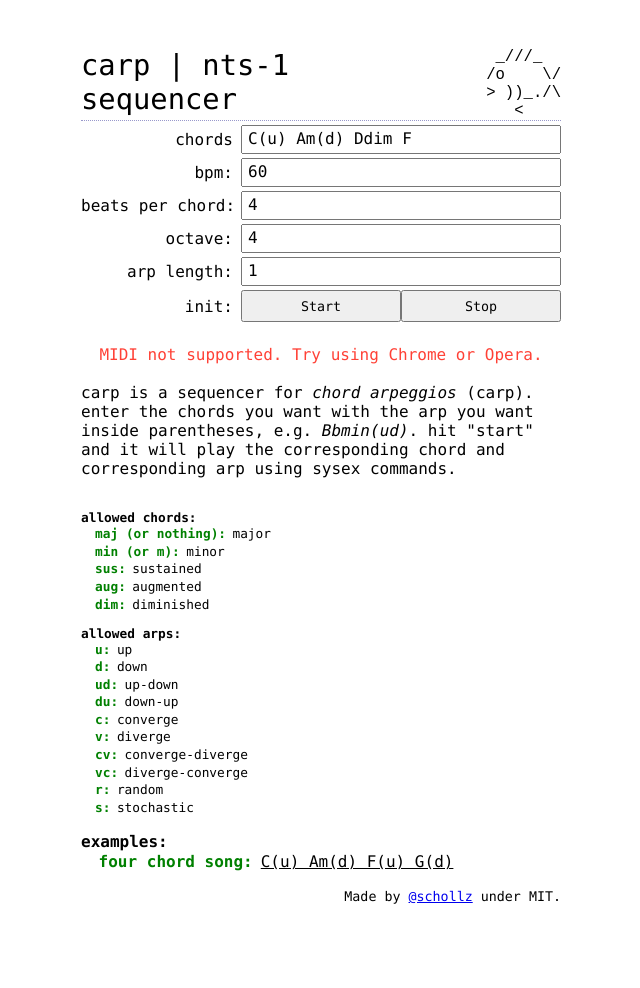
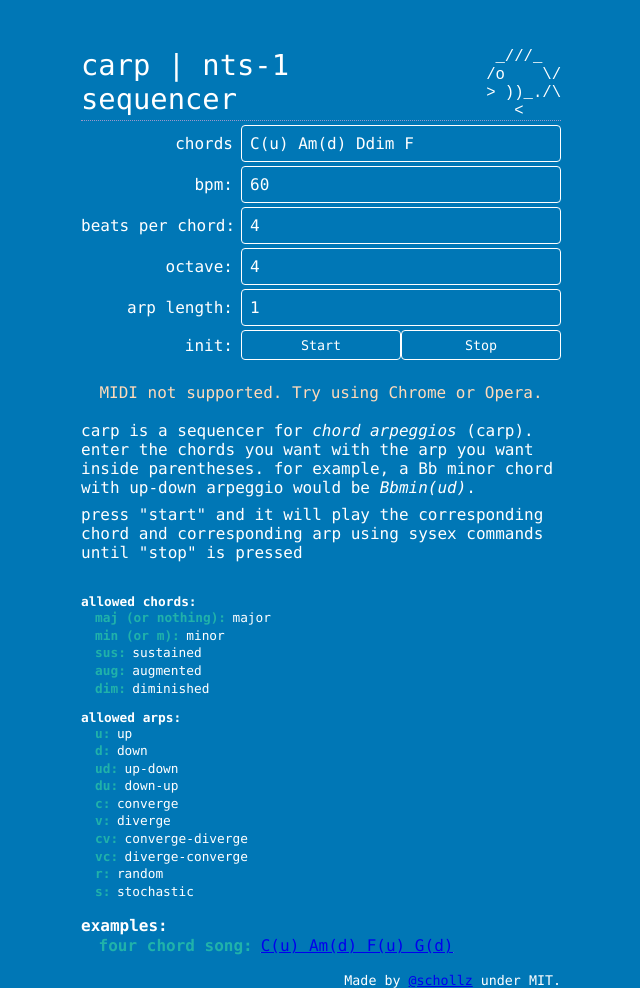
Before and after one commit to schollz/carp, a plain HTML site: page index.html in a window 1280 px wide. Shown: the whole page, without its empty margins (319-959 px from the left). Before the commit the page ends 904 px from the top, so only its background shows below. Drawn offline with Linux system fonts and the light colour scheme.

Commit message:
add saving

```diff
--- a/index.html
+++ b/index.html
@@ -11,6 +11,10 @@
     margin: 0;
 }
 
+body {
+    background: #0077b6;
+    color:white;
+}
 
 
 .mw30 {
@@ -89,14 +93,17 @@ padding-right: 0.5em;
 }
 
 .error {
-    color:#FF4136;
+    color:#FFDAB9;
 }
 
 .success {
-    color: #2ECC40;
+    color: #98FB98;
 }
 .pt1 {
     padding-top: 1em;
+}
+.pt05 {
+    padding-top: 0.5em;
 }
 
  dl {
@@ -107,7 +114,7 @@ padding-right: 0.5em;
     clear: left;
     text-align: right;
     font-weight: bold;
-    color: green;
+    color: #20B2AA;
     padding-left: 1em;
   }
   dt::after {
@@ -125,6 +132,22 @@ padding-right: 0.5em;
 .link {
     cursor: pointer;
     text-decoration: underline;
+}
+
+
+input,button {
+     background: #0077b6;
+     border: 1px solid white;
+  border-radius: 4px;
+  color:white;
+  padding: 0.5em;
+}
+button {
+    cursor: pointer;
+}
+button:hover {
+  background-color: white; /* Green */
+  color: #0077b6;
 }
 </style>
 </head>
@@ -195,7 +218,10 @@ padding-right: 0.5em;
             <br>
             <div>
                 <p>
-                    carp is a sequencer for <em>chord arpeggios</em> (carp). enter the chords you want with the arp you want inside parentheses, e.g. <em>Bbmin(ud)</em>. hit "start" and it will play the corresponding chord and corresponding arp using sysex commands.
+                    carp is a sequencer for <em>chord arpeggios</em> (carp). enter the chords you want with the arp you want inside parentheses. for example, a Bb minor chord with up-down arpeggio would be <em>Bbmin(ud)</em>.
+                </p>
+                <p class="pt05">
+                    press "start" and it will play the corresponding chord and corresponding arp using sysex commands until "stop" is pressed
                 </p>
             </div>
             <br>
@@ -273,7 +299,7 @@ padding-right: 0.5em;
                     <strong>examples:</strong>
                     <dl>
                         <dt>four chord song</dt>
-                        <dd class="link" v-on:click="loadchord">C(u) Am(d) F(u) G(d)</dd>
+                        <dd class="link"><a href="/?load=1#eyJpIjoiQyh1KSBBbShkKSBGKHUpIEcoZCkiLCJiIjo2MCwibyI6NCwiYSI6IjUwIiwiYyI6NH0=">C(u) Am(d) F(u) G(d)</a></dd>
                     </dl>
                 </p>
             </div>
@@ -307,6 +333,16 @@ padding-right: 0.5em;
         },
         created: function() {
             try {
+                var data = JSON.parse(atob(window.location.hash.substr(1)));
+                this.inputChords = data.i;
+                this.bpm = data.b;
+                this.beats_per_chord = data.c;
+                this.midi_octave = data.o;
+                this.arp_length = data.a;
+                console.log("loaded data");
+            } catch (e) {}
+            try {
+
                 WebMidi.enable(err => {
                     if (err) {
                         console.log("MIDI could not be enabled.", err);
@@ -398,7 +434,7 @@ padding-right: 0.5em;
             chords: function() {
                 console.log("starting")
                 console.log(this.inputChords);
-                window.location.hash = this.inputChords.split(" ").join("-");
+                window.location.hash = btoa(JSON.stringify({ i: this.inputChords, b: this.bpm, o: this.midi_octave, a: this.arp_length, c: this.beats_per_chord }))
                 var chordNames = this.inputChords.split(" ");
                 chords = [];
                 for (var i = 0; i < chordNames.length; i++) {
```
